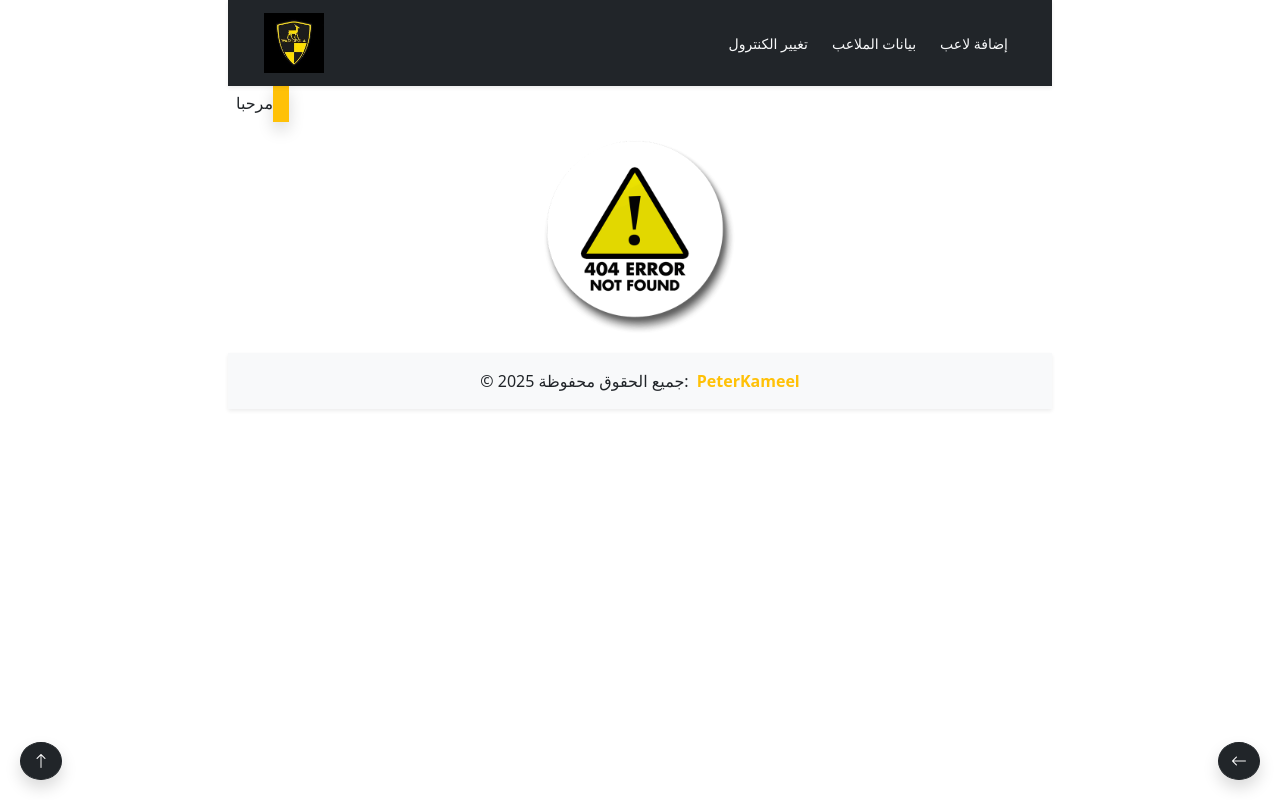
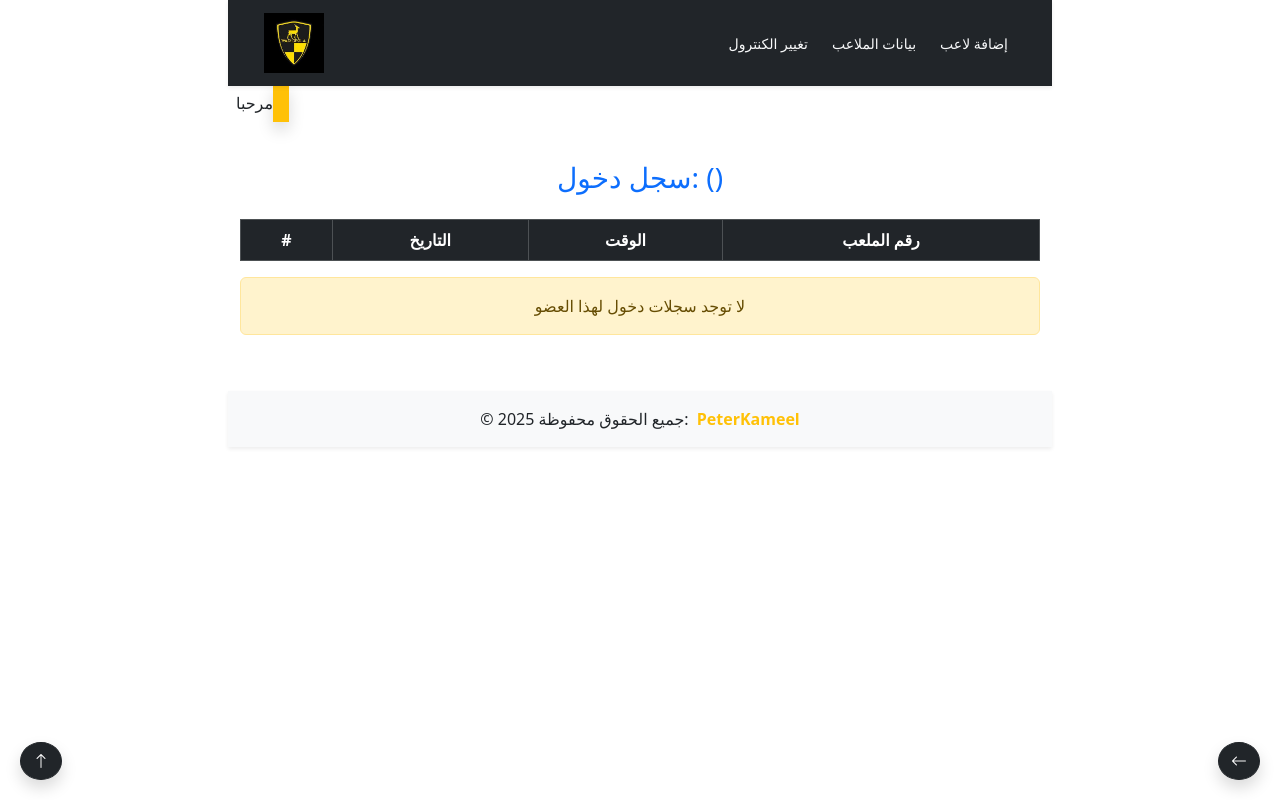
Before and after one commit to peterAlpert/WadiDegla, an Angular app: page /entry-history in a window 1280 px wide. Built offline with nearby package versions, Linux system fonts and the light colour scheme.

Commit message:
add entry-history page

```diff
--- /dev/null
+++ b/src/app/Components/entry-history/entry-history.component.html
@@ -0,0 +1,28 @@
+<div class="container py-4">
+    <h3 class="text-center text-primary mb-4">
+        سجل دخول: {{ member?.memberName }} ({{ member?.membership }})
+    </h3>
+
+    <table class="table table-bordered text-center">
+        <thead class="table-dark">
+            <tr>
+                <th>#</th>
+                <th>التاريخ</th>
+                <th>الوقت</th>
+                <th>رقم الملعب</th>
+            </tr>
+        </thead>
+        <tbody>
+            <tr *ngFor="let entry of entries; let i = index">
+                <td>{{ i + 1 }}</td>
+                <td>{{ entry.entryTime | date: 'yyyy-MM-dd' }}</td>
+                <td>{{ entry.entryTime | date: 'hh:mm a' }}</td>
+                <td>{{ entry.stadeNo }}</td>
+            </tr>
+        </tbody>
+    </table>
+
+    <div *ngIf="entries.length === 0" class="alert alert-warning text-center">
+        لا توجد سجلات دخول لهذا العضو
+    </div>
+</div>
--- /dev/null
+++ b/src/app/Components/entry-history/entry-history.component.ts
@@ -0,0 +1,27 @@
+import { CommonModule } from '@angular/common';
+import { Component } from '@angular/core';
+import { Router } from '@angular/router';
+
+@Component({
+  selector: 'app-entry-history',
+  standalone: true,
+  imports: [CommonModule],
+  templateUrl: './entry-history.component.html',
+})
+export class EntryHistoryComponent {
+  member: any;
+  entries: any[] = [];
+
+  constructor(private router: Router) {
+    const nav = this.router.getCurrentNavigation();
+    this.member = nav?.extras?.state?.['member'];
+  }
+
+  ngOnInit() {
+    if (this.member?.id) {
+      // استدعاء الـ API للحصول على سجلات الدخول الخاصة بالعضو
+      // مثال وهمي:
+      // this.api.getEntriesByMemberId(this.member.id).subscribe(res => this.entries = res);
+    }
+  }
+}
--- a/src/app/Components/stadium-log/stadium-log.component.html
+++ b/src/app/Components/stadium-log/stadium-log.component.html
@@ -51,7 +51,7 @@
                     <th>#</th>
                     <th>العضو</th>
                     <th>العضوية</th>
-                    <th>سجل دخول الملعب</th>
+                    <th colspan="2">سجل دخول الملعب</th>
                     <th>تسجيل جديد</th>
                     <th>تلفظ</th>
                     <th>هزار</th>
@@ -66,8 +66,8 @@
                     <td>{{ item.membership }}</td>
 
                     <!-- زر واحد بدلاً من الملعب والوقت والتاريخ -->
-                    <td colspan="3">
-                        <button class="btn btn-outline-primary btn-sm w-100" (click)="goToEntryPage(item)">
+                    <td colspan="2">
+                        <button class="btn btn-outline-primary btn-sm w-100" (click)="viewEntryHistory(item)">
                             سجل دخول العضو
                         </button>
                     </td>
--- a/src/app/Components/stadium-log/stadium-log.component.ts
+++ b/src/app/Components/stadium-log/stadium-log.component.ts
@@ -150,5 +150,8 @@ export class StadiumLogComponent implements OnInit {
   goToEntryPage(member: any) {
     this._Router.navigate(['/entry-log'], { state: { member } });
   }
+  viewEntryHistory(member: any) {
+    this._Router.navigate(['/entry-history'], { state: { member: member } });
+  }
 
 }
--- a/src/app/app.routes.ts
+++ b/src/app/app.routes.ts
@@ -8,6 +8,7 @@ import { StadiumLogComponent } from './Components/stadium-log/stadium-log.compon
 import { ViolationDetailsComponent } from './Components/violation-details/violation-details.component';
 import { ViolationHistoryComponent } from './Components/violation-history/violation-history.component';
 import { EntryLogComponent } from './Components/entry-log/entry-log.component';
+import { EntryHistoryComponent } from './Components/entry-history/entry-history.component';
 
 
 export const routes: Routes = [
@@ -18,6 +19,7 @@ export const routes: Routes = [
     { path: 'controlInfo', component: StartComponent },
     { path: 'injury', component: InjuryComponent },
     { path: 'entry-log', component: EntryLogComponent },
+    { path: 'entry-history', component: EntryHistoryComponent },
     { path: 'stadiumLog', component: StadiumLogComponent },
     { path: '**', component: NotFoundComponent }
 
```
Also changed, not shown: src/app/Components/entry-history/entry-history.component.css (added).
